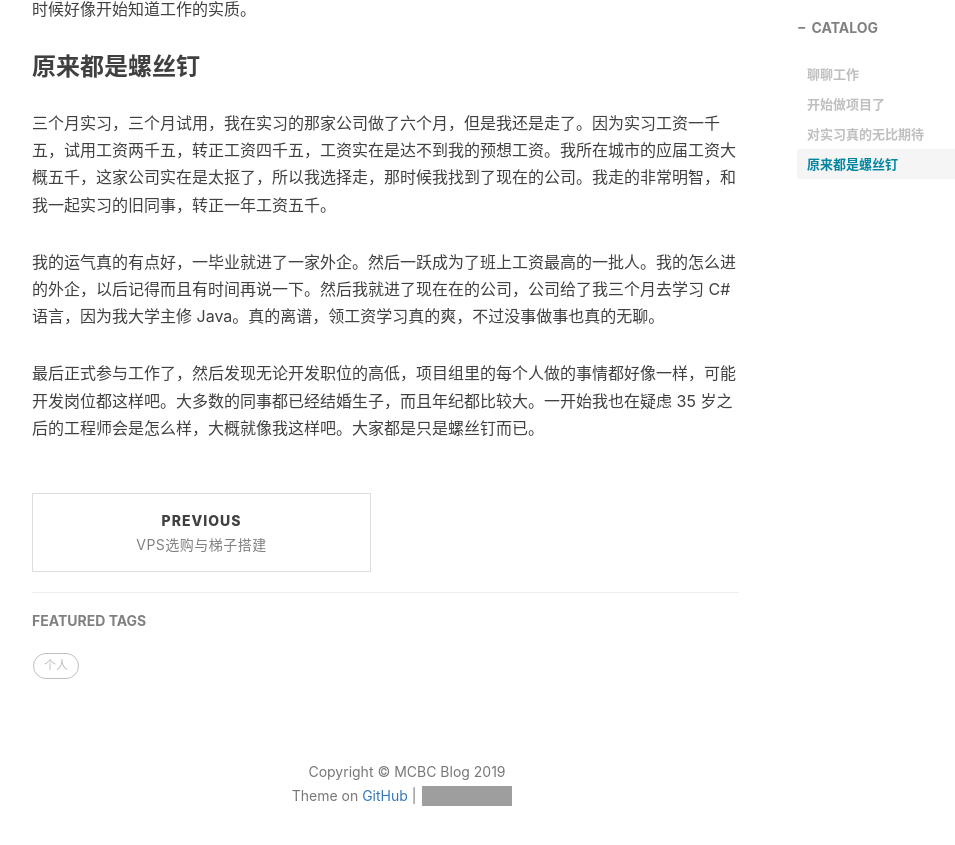
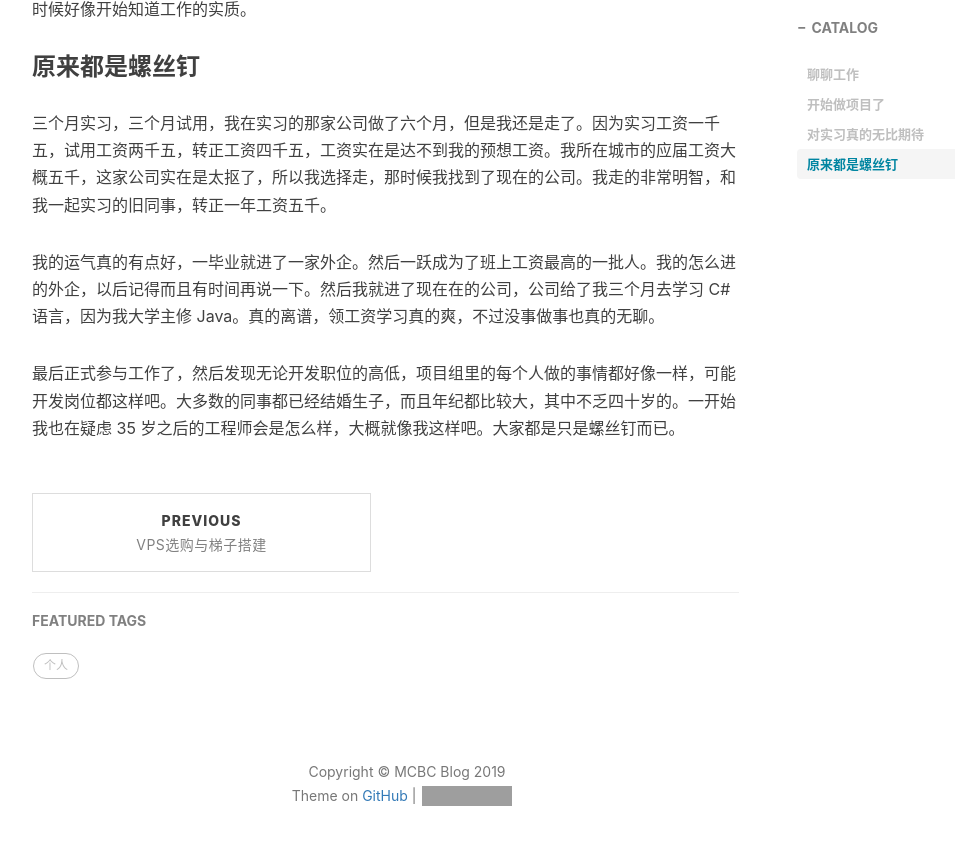
Before and after one commit to mercifu/samsclub.github.io, a Jekyll site: the page built from _posts/2019-05-17-聊聊职业的未来.md, in a window 1280 px wide and 900 px high, scrolled down 1606 px. Shown: the top 845 px of the window, without its empty margins (233-1188 px from the left). Built offline with Jekyll 4.4.1, drawn with Linux system fonts in a browser that asks for light colours; nearby versions of some CDN libraries; comment, search, counter and statistics services are not loaded; grey boxes are pictures that could not be loaded.

Commit message:
edit post

```diff
--- a/_posts/2019-05-17-聊聊职业的未来.md
+++ b/_posts/2019-05-17-聊聊职业的未来.md
@@ -39,4 +39,4 @@ tags:
 
 我的运气真的有点好，一毕业就进了一家外企。然后一跃成为了班上工资最高的一批人。我的怎么进的外企，以后记得而且有时间再说一下。然后我就进了现在在的公司，公司给了我三个月去学习 C# 语言，因为我大学主修 Java。真的离谱，领工资学习真的爽，不过没事做事也真的无聊。
 
-最后正式参与工作了，然后发现无论开发职位的高低，项目组里的每个人做的事情都好像一样，可能开发岗位都这样吧。大多数的同事都已经结婚生子，而且年纪都比较大。一开始我也在疑虑 35 岁之后的工程师会是怎么样，大概就像我这样吧。大家都是只是螺丝钉而已。
+最后正式参与工作了，然后发现无论开发职位的高低，项目组里的每个人做的事情都好像一样，可能开发岗位都这样吧。大多数的同事都已经结婚生子，而且年纪都比较大，其中不乏四十岁的。一开始我也在疑虑 35 岁之后的工程师会是怎么样，大概就像我这样吧。大家都是只是螺丝钉而已。
```
